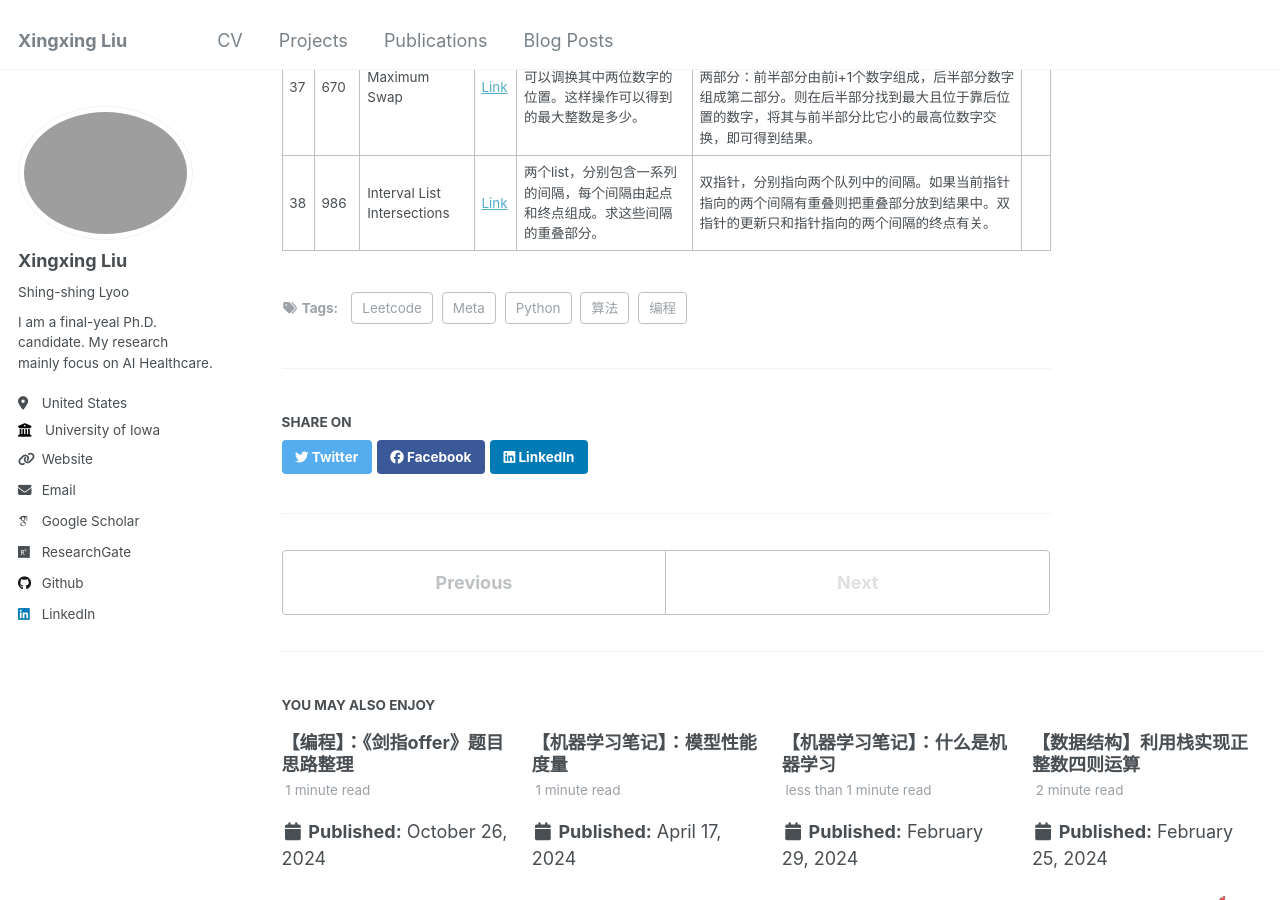
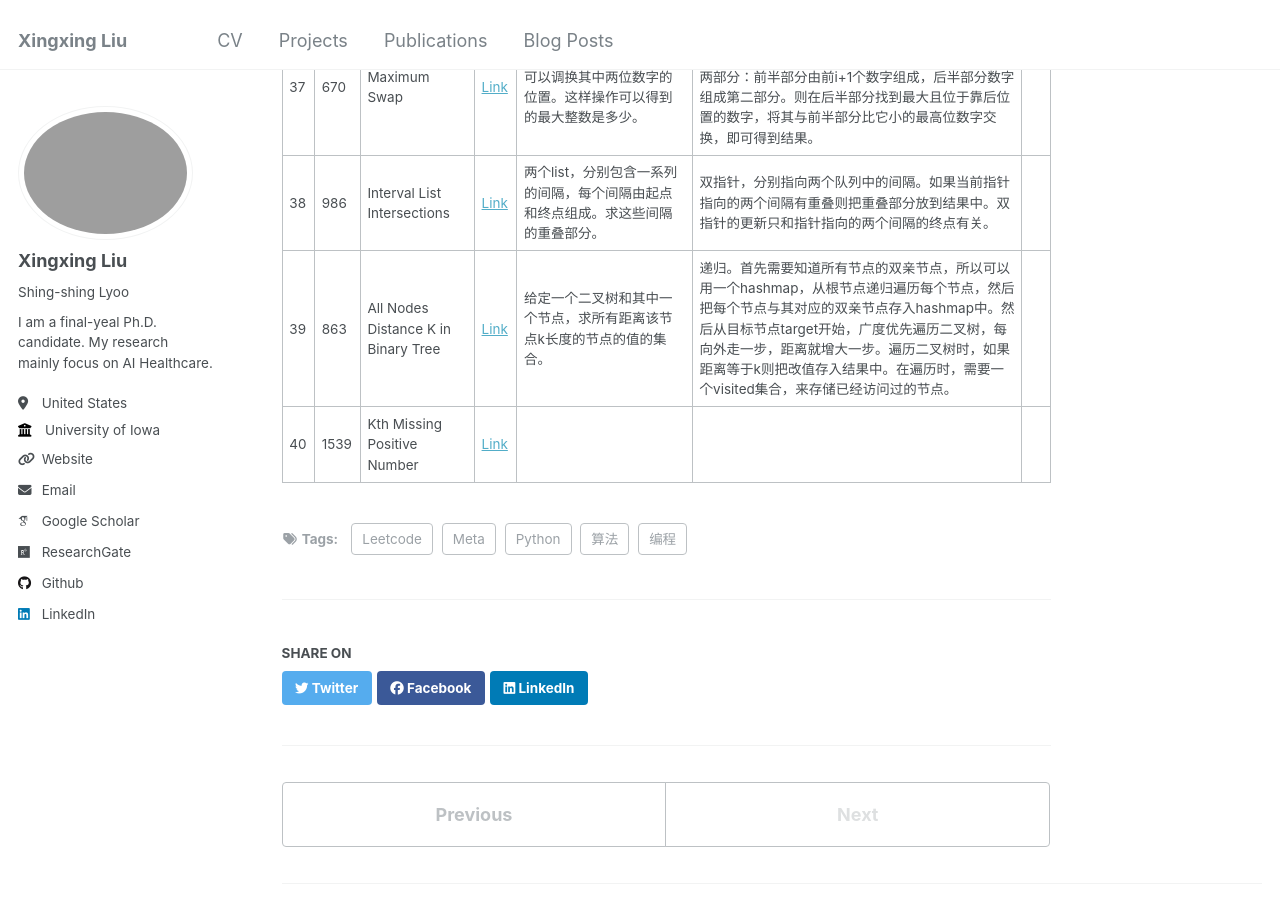
Before and after one commit to xxliu1996/xxliu1996.github.io, a Jekyll site: the page built from _posts/2024-11-10-blog-leetcode-meta.md, in a window 1280 px wide and 900 px high, scrolled down 4904 px. Built offline with Jekyll 4.4.1, drawn with Linux system fonts in a browser that asks for light colours; some web fonts are replaced.

Commit message:
update blog 2024-blog-leetcode-meta

```diff
--- a/_posts/2024-11-10-blog-leetcode-meta.md
+++ b/_posts/2024-11-10-blog-leetcode-meta.md
@@ -53,3 +53,5 @@ tags:
 |36|23|Merge k Sorted Lists|[Link](https://leetcode.com/problems/merge-k-sorted-lists/description/)|把k个排好序的链表合并，合并后的链表也要是有序的。|部署一个函数用来合并两个链表。在合并链表时采取归并法，减少调用合并函数的次数。如果将链表中的n个链表从左至右依次合并，需要调用n-1次合并函数。但是如果采取归并的方法，则大概只需调用log（n）次合并函数。 ||
 |37|670|Maximum Swap|[Link](https://leetcode.com/problems/maximum-swap/description/)|对于一个正整数，你最多可以调换其中两位数字的位置。这样操作可以得到的最大整数是多少。|从左至右遍历每一位数，直到数字不是降序，设第i位数字是降序序列的最后一个数。则可把该整数划分为两部分：前半部分由前i+1个数字组成，后半部分数字组成第二部分。则在后半部分找到最大且位于靠后位置的数字，将其与前半部分比它小的最高位数字交换，即可得到结果。||
 |38|986|Interval List Intersections|[Link](https://leetcode.com/problems/interval-list-intersections/description/)|两个list，分别包含一系列的间隔，每个间隔由起点和终点组成。求这些间隔的重叠部分。|双指针，分别指向两个队列中的间隔。如果当前指针指向的两个间隔有重叠则把重叠部分放到结果中。双指针的更新只和指针指向的两个间隔的终点有关。||
+|39|863|All Nodes Distance K in Binary Tree|[Link](https://leetcode.com/problems/all-nodes-distance-k-in-binary-tree/)|给定一个二叉树和其中一个节点，求所有距离该节点k长度的节点的值的集合。|递归。首先需要知道所有节点的双亲节点，所以可以用一个hashmap，从根节点递归遍历每个节点，然后把每个节点与其对应的双亲节点存入hashmap中。然后从目标节点target开始，广度优先遍历二叉树，每向外走一步，距离就增大一步。遍历二叉树时，如果距离等于k则把改值存入结果中。在遍历时，需要一个visited集合，来存储已经访问过的节点。||
+|40|1539|Kth Missing Positive Number|[Link](https://leetcode.com/problems/kth-missing-positive-number/description/)||||
```
